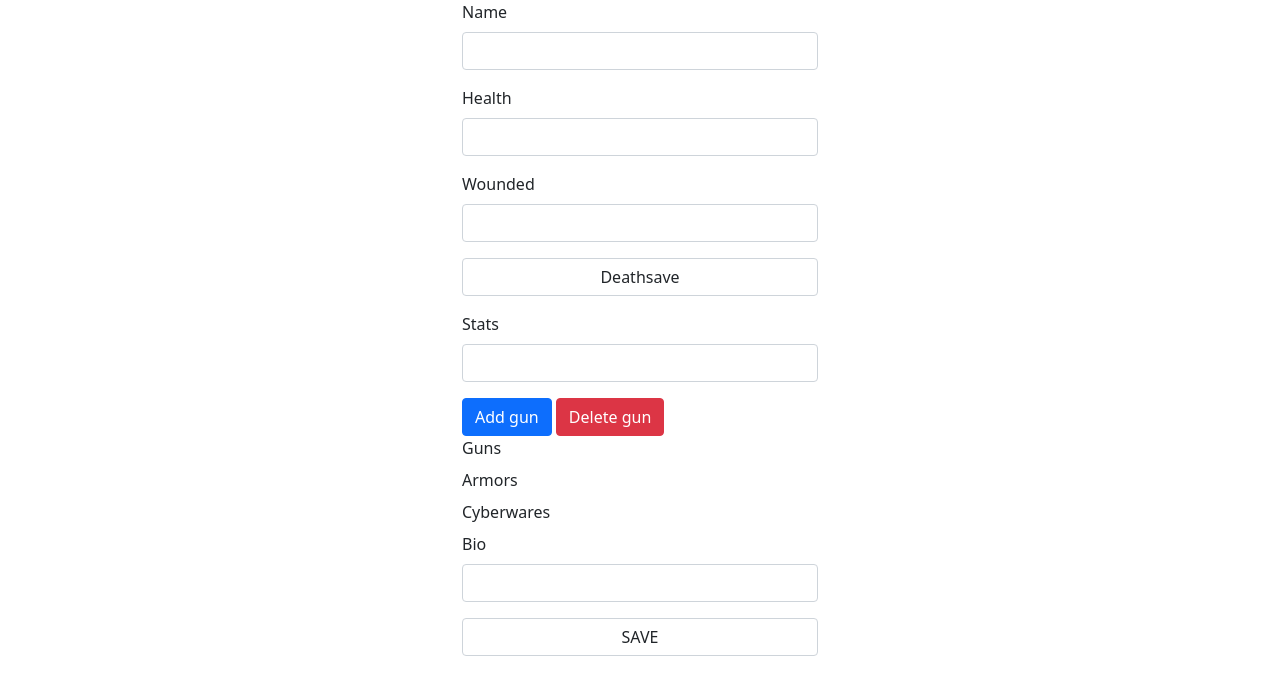
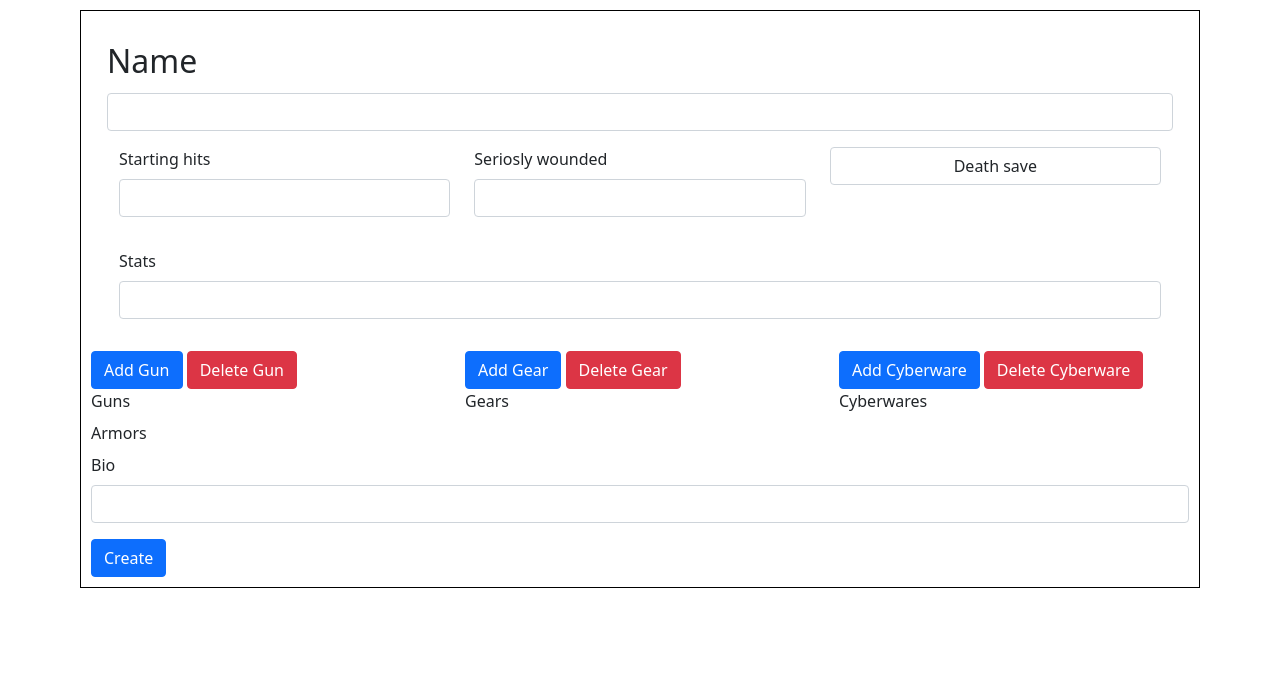
Before and after one commit to nek0trap/cybervoin_ru, a Symfony app: template templates/gamemaster/createForm.html.twig in a window 1280 px wide. Shown: the top 695 px of the page. Run offline with Twig, Linux system fonts and the light colour scheme; the template is opened without the code that fills it, so the values that code supplies are empty; form fields are guessed from the names that the template uses; some libraries are stand-ins or nearby versions.

Commit message:
pretty form and refactor js

```diff
--- a/public/js/add-collection-widget.js
+++ b/public/js/add-collection-widget.js
@@ -1,20 +1,24 @@
 // add-collection-widget.js
-jQuery(document).ready(function () {
-    var list = $('#guns-list');
-    var gunCounter = list.data('widget-counter') || list.children().length;
-    jQuery('.add-another-gun').click(function () {
-        var newWidget = '<li class="list-group-item guns-list">' + list.attr('data-prototype') + '</li>';
-        console.log(newWidget)
-        newWidget = newWidget.replace(/__name__/g,gunCounter);
+$(document).ready(function () {
+    createAddRemoveButtonWithId('gear');
+    createAddRemoveButtonWithId('guns');
+    createAddRemoveButtonWithId('cyberware');
+});
 
-        gunCounter++;
-        // And store it, the length cannot be used if deleting widgets is allowed
-        list.data('widget-counter', gunCounter);
-        // create a new list element and add it to the list
-        list.append(newWidget);
+function createAddRemoveButtonWithId(buttonId) {
+    var buttonList = $(`#${buttonId}-list`);
+    var buttonCounter = buttonList.data('widget-counter') || buttonList.children().length;
+
+    $(`.add-another-${buttonId}`).click(function () {
+        var newWidget = `<li class="list-group-item ${buttonId}-list">` + buttonList.attr('data-prototype') + `</li>`;
+        newWidget = newWidget.replace(/__name__/g,buttonCounter);
+        buttonCounter++;
+        buttonList.data('widget-counter', buttonCounter);
+        buttonList.append(newWidget);
     });
-    jQuery('.remove-another-gun').click(function () {
-        gunCounter--;
-        $('.guns-list').last().remove();
+
+    $(`.remove-another-${buttonId}`).click(function () {
+        buttonCounter--;
+        $(`.${buttonId}-list`).last().remove();
     });
-});
+}
--- a/templates/gamemaster/createForm.html.twig
+++ b/templates/gamemaster/createForm.html.twig
@@ -3,20 +3,33 @@
 {% block body %}
     <div class="container">
         <div class="row">
+            <div class="col" style="border: solid black 1px; padding: 10px; margin: 10px">
+                {{ form_start(char_create_form) }}
+                <div class="fs-2 m-3">{{ form_row(char_create_form.name) }}</div>
+                <div class="row m-3">
+                    <div class="col">{{ form_row(char_create_form.health, {'label': 'Starting hits'}) }}</div>
+                    <div class="col">{{ form_row(char_create_form.wounded, {'label': 'Seriosly wounded'}) }}</div>
+                    <div class="col">{{ form_row(char_create_form.deathsave, {'label': 'Death save'}) }}</div>
+                </div>
+                <div class="row m-3">
+                    {{ form_row(char_create_form.stats) }}
+                </div>
+                <div class="row inventory-buttons">
                     <div class="col">
+                        <button type="button" class="btn btn-primary add-another-guns">Add Gun</button>
+                        <button type="button" class="btn btn-danger remove-another-guns">Delete Gun</button>
                     </div>
                     <div class="col">
-                {{ form_start(char_create_form) }}
-                {{ form_row(char_create_form.name) }}
-                {{ form_row(char_create_form.health) }}
-                {{ form_row(char_create_form.wounded) }}
-                {{ form_row(char_create_form.deathsave) }}
-                {{ form_row(char_create_form.stats) }}
-                <div><button type="button"
-                             class="btn btn-primary add-another-gun">Add gun</button>
-                    <button type="button"
-                            class="btn btn-danger remove-another-gun">Delete gun</button>
+                        <button type="button" class="btn btn-primary add-another-gear">Add Gear</button>
+                        <button type="button" class="btn btn-danger remove-another-gear">Delete Gear</button>
                     </div>
+                    <div class="col">
+                        <button type="button" class="btn btn-primary add-another-cyberware">Add Cyberware</button>
+                        <button type="button" class="btn btn-danger remove-another-cyberware">Delete Cyberware</button>
+                    </div>
+                </div>
+                <div class="row">
+                    <div class="col">
                         <ul class="list-group list-group-flush" id="guns-list"
                             data-prototype="{{ form_widget(char_create_form.guns.vars.prototype)|e }}"
                             data-widget-tags="{{ '<li></li>'|e }}"
@@ -29,31 +42,46 @@
                                 </li>
                             {% endfor %}
                         </ul>
-
                         {{ form_label(char_create_form.armors) }}
                         {% for ar in char_create_form.armors %}
-                    <li class="list-group-item armor-list">
+                            <li class="list-group-item armor-list" style="border: none">
                                 {{ form_errors(ar) }}
                                 {{ form_widget(ar) }}
                             </li>
                         {% endfor %}
-                <ul class="list-group list-group-flush" id="guns-list"
-                    data-prototype="{{ form_widget(char_create_form.cyberwares.vars.prototype)|e }}"
+                    </div>
+                <div class="col">
+                    <ul class="list-group list-group-flush" id="gear-list"
+                        data-prototype="{{ form_widget(char_create_form.gears.vars.prototype)|e }}"
                         data-widget-tags="{{ '<li></li>'|e }}"
-                    data-widget-counter="{{ char_create_form.guns|length }}">
-                    {{ form_label(char_create_form.cyberwares) }}
-                    {% for gun in char_create_form.cyberwares %}
-                        <li class="list-group-item guns-list">
-                            {{ form_errors(gun) }}
-                            {{ form_widget(gun) }}
+                        data-widget-counter="{{ char_create_form.gears|length }}">
+                        {{ form_label(char_create_form.gears) }}
+                        {% for gear in char_create_form.gears %}
+                            <li class="list-group-item gear-list">
+                                {{ form_errors(gear) }}
+                                {{ form_widget(gear) }}
                             </li>
                         {% endfor %}
                     </ul>
-                {{ form_row(char_create_form.bio) }}
-                {{ form_row(char_create_form.SAVE) }}
-                {{ form_end(char_create_form) }}
                 </div>
                 <div class="col">
+                    <ul class="list-group list-group-flush" id="cyberware-list"
+                        data-prototype="{{ form_widget(char_create_form.cyberwares.vars.prototype)|e }}"
+                        data-widget-tags="{{ '<li></li>'|e }}"
+                        data-widget-counter="{{ char_create_form.cyberwares|length }}">
+                        {{ form_label(char_create_form.cyberwares) }}
+                        {% for cyberware in char_create_form.cyberwares %}
+                            <li class="list-group-item cyberware-list">
+                                {{ form_errors(cyberware) }}
+                                {{ form_widget(cyberware) }}
+                            </li>
+                        {% endfor %}
+                    </ul>
+                </div>
+                </div>
+                {{ form_row(char_create_form.bio) }}
+                {{ form_widget(char_create_form.SAVE, { 'attr': {'class': 'btn btn-primary'}, 'label': 'Create'}) }}
+                {{ form_end(char_create_form) }}
             </div>
         </div>
     </div>
--- a/templates/main_menu/index.html.twig
+++ b/templates/main_menu/index.html.twig
@@ -3,7 +3,7 @@
 
 {% block body %}
     <p style="padding: 100px 300px"> Now, repository is in work , we try fast complete :) </p>
-    <p style="padding: 0px 300px; float: right"> <span class="badge badge-info">Info</span> Your roles in system: <br>
+    <p style="padding: 0 300px; float: right"> <span class="badge badge-info">Info</span> Your roles in system: <br>
         {% for role in app.user.roles %}
             <br>
             <span class="badge badge-success">Success</span> {{ role }} <br>
```
Lines whose indentation alone changed are shown as unchanged.
